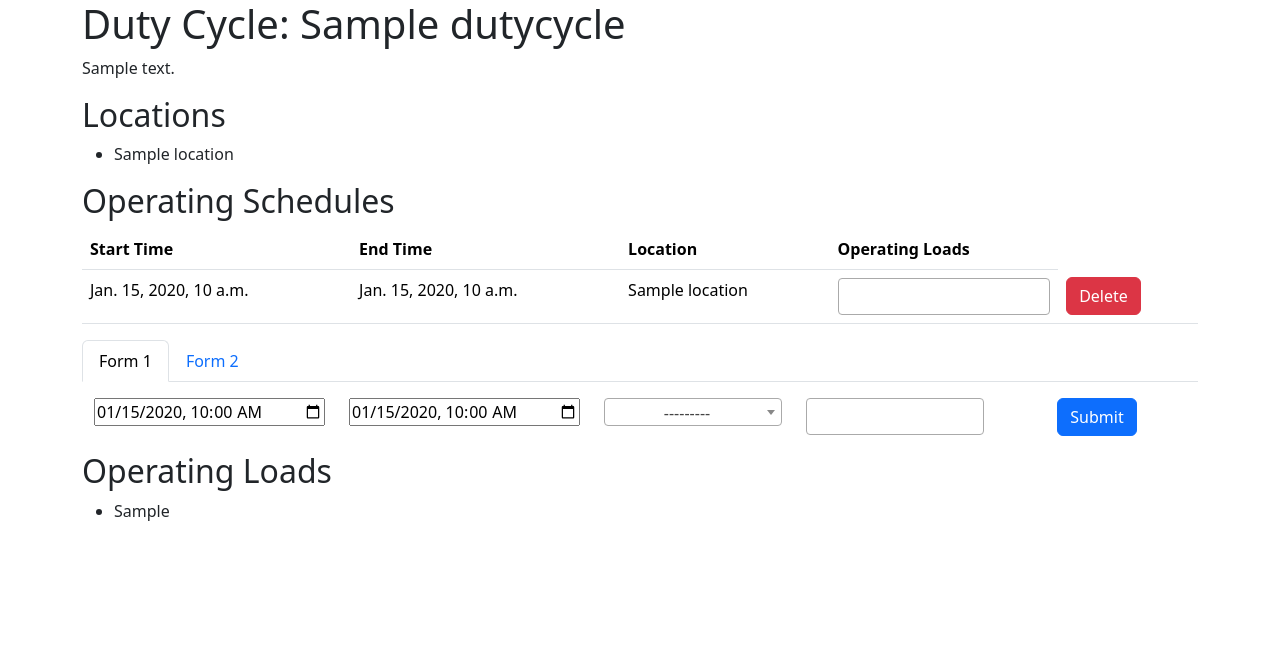
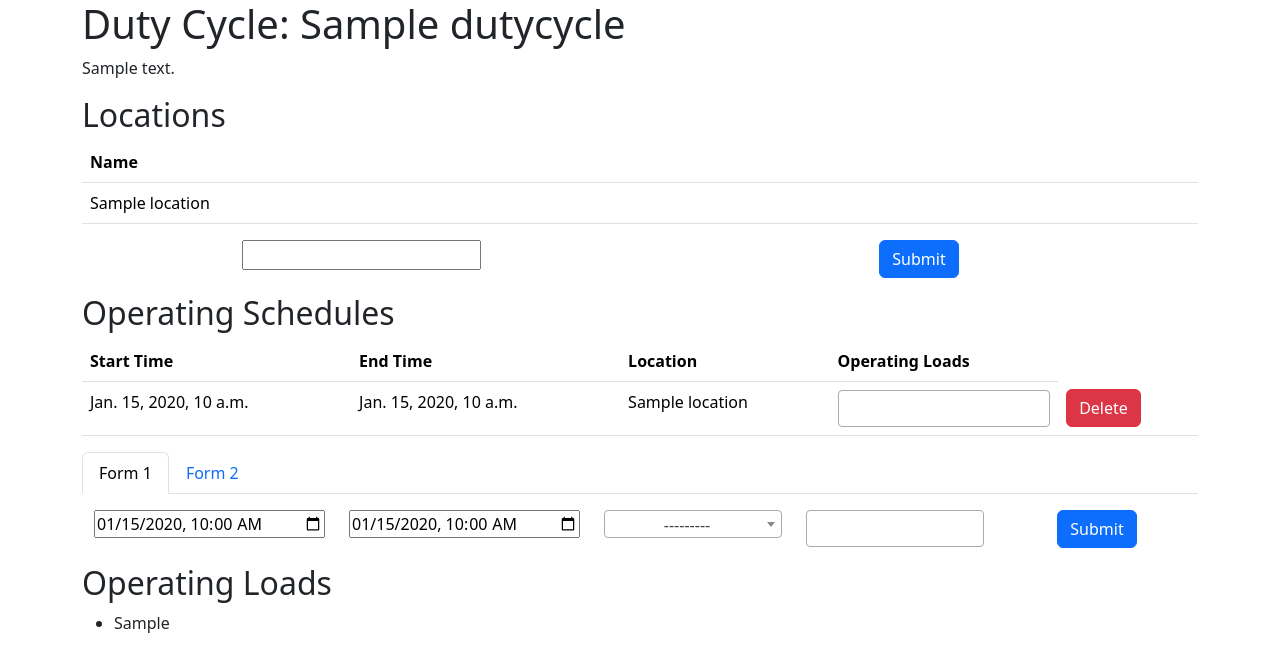
Before and after one commit to angelsen/6021-energy-battery-sim, a Django app: page /hps_EnergySim/duty_cycle/1/ in a window 1280 px wide. Shown: the top 672 px of the page. Run offline with Django 5.2, Linux system fonts and the light colour scheme; tables that the repository leaves empty hold one stand-in row (values such as "Sample post"); some libraries are stand-ins or nearby versions.

Commit message:
Basic implementation working with serverside handling

```diff
--- a/hps_website/hps_EnergySim/forms.py
+++ b/hps_website/hps_EnergySim/forms.py
@@ -1,8 +1,13 @@
 # forms.py
 from django import forms
 from django.forms.widgets import DateTimeInput
-from .models import OperatingLoad, OperatingSchedule
+from .models import OperatingLoad, OperatingSchedule,  Location
 
+class LocationForm(forms.ModelForm):
+
+    class Meta:
+        model = Location
+        fields = ["name"]
 
 class OperatingScheduleForm(forms.ModelForm):
     operating_loads = forms.ModelMultipleChoiceField(
--- a/hps_website/hps_EnergySim/templates/hps_EnergySim/locations.html
+++ b/hps_website/hps_EnergySim/templates/hps_EnergySim/locations.html
@@ -1,8 +1,20 @@
 <h2>Locations</h2>
-<ul>
-    {% for location in locations %}
-        <li>{{ location.name }}</li>
-    {% empty %}
-        <li>No locations available.</li>
-    {% endfor %}
-</ul>
+<div class="table-responsive-lg">
+    <table class="table" style="min-width: 720px;">
+        <thead>
+            <tr>
+                <th>Name</th>
+            </tr>
+        </thead>
+        <tbody id="locations-table">
+            {% for location in locations %}
+                <tr>{% include 'hps_EnergySim/partials/_location.html' %}</tr>
+            {% endfor %}
+        </tbody>
+    </table>
+</div>
+<form class="mt-3 mb-3 "
+      hx-post="{% url 'add_location' duty_cycle.id %}"
+      hx-on::after-settle="initializeSelect2()">
+    {% include 'hps_EnergySim/partials/_submit_location.html' %}
+</form>
--- a/hps_website/hps_EnergySim/templates/hps_EnergySim/operating_schedules.html
+++ b/hps_website/hps_EnergySim/templates/hps_EnergySim/operating_schedules.html
@@ -44,7 +44,7 @@
          tabindex="0">
         <!-- Form 1 -->
         <form class="mt-3 mb-3 "
-              hx-post="{% url 'operating_schedule' duty_cycle.id %}"
+              hx-post="{% url 'add_operating_schedule' duty_cycle.id %}"
               hx-on::after-settle="initializeSelect2()">
             {% include 'hps_EnergySim/partials/_submit_operating_schedule.html' %}
         </form>
--- /dev/null
+++ b/hps_website/hps_EnergySim/templates/hps_EnergySim/partials/_location.html
@@ -0,0 +1 @@
+<td>{{ location.name }}</td>
--- /dev/null
+++ b/hps_website/hps_EnergySim/templates/hps_EnergySim/partials/_submit_location.html
@@ -0,0 +1,13 @@
+{% if location %}
+    <tbody hx-swap-oob="beforeend:#locations-table">
+        <tr>{% include 'hps_EnergySim/partials/_location.html' %}</tr>
+    </tbody>
+{% endif %}
+<div id="locations-form-wrapper" class="container text-center">
+    <div class="row">
+        <div class="col-12 col-md">{{ locations.form.name }}</div>
+        <div class="col-12 col-md">
+            <button type="submit" class="btn btn-primary">Submit</button>
+        </div>
+    </div>
+</div>
--- a/hps_website/hps_EnergySim/urls.py
+++ b/hps_website/hps_EnergySim/urls.py
@@ -4,5 +4,6 @@ from . import views
 urlpatterns = [
     path('duty_cycle/<int:duty_cycle_id>/', views.duty_cycle_detail, name='duty_cycle_detail'),
     path('operating-schedules-loads/<int:operating_schedule_id>/<int:duty_cycle_id>', views.operating_schedule_loads, name='operating_schedules_load'),
-    path('operating_schedule/<int:duty_cycle_id>/', views.add_operating_schedule, name='operating_schedule'),
+    path('add_operating_schedule/<int:duty_cycle_id>/', views.add_operating_schedule, name='add_operating_schedule'),
+    path('add_location/<int:duty_cycle_id>/', views.add_location, name='add_location'),
 ]
--- a/hps_website/hps_EnergySim/views/__init__.py
+++ b/hps_website/hps_EnergySim/views/__init__.py
@@ -1,2 +1,3 @@
 from .duty_cycle_views import *
 from .operating_schedule_views import *
+from .location_views import *
--- a/hps_website/hps_EnergySim/views/duty_cycle_views.py
+++ b/hps_website/hps_EnergySim/views/duty_cycle_views.py
@@ -1,6 +1,6 @@
 from django.shortcuts import render, get_object_or_404, HttpResponse
 from ..models import DutyCycle, OperatingSchedule
-from hps_EnergySim.forms import OperatingScheduleForm, OperatingScheduleLoadsForm
+from hps_EnergySim.forms import OperatingScheduleForm, OperatingScheduleLoadsForm, LocationForm
 from django.http import HttpResponseNotAllowed, HttpResponseBadRequest
 
 
@@ -20,13 +20,14 @@ def duty_cycle_detail(request, duty_cycle_id):
         operating_schedule.form = form
 
     form = OperatingScheduleForm()
-
     last_schedule = operating_schedules.last()
     if last_schedule is not None:
         form.fields["start_time"].initial = last_schedule.end_time
         form.fields["end_time"].initial = last_schedule.end_time
+    operating_schedules.form = form
 
-    operating_schedules.form = form
+    form =  LocationForm()
+    locations.form = form
 
     context = {
         "duty_cycle": duty_cycle,
```
Also changed, not shown: hps_website/hps_EnergySim/views/location_views.py (added, +34 -0 lines).
